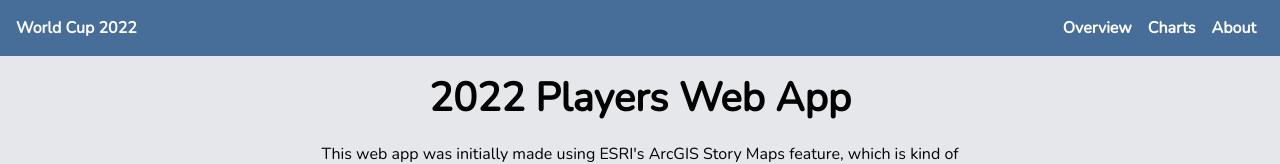
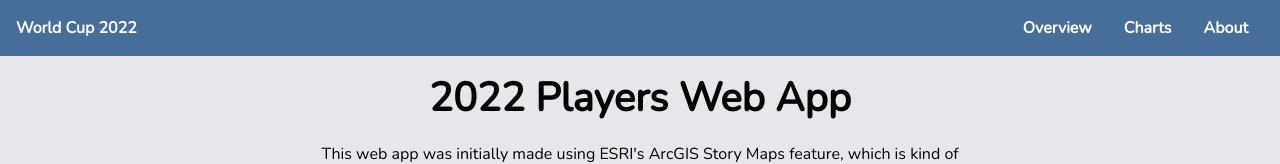
Before and after one commit to wesngu28/world-cup-players, a Next.js app: page /about in a window 1280 px wide. Shown: the top 164 px of the page. Built offline with nearby package versions, Linux system fonts and the light colour scheme.

Commit message:
navbar responsive

```diff
--- a/components/Navbar.tsx
+++ b/components/Navbar.tsx
@@ -1,9 +1,9 @@
 export default function Navbar() {
   return(
     <nav>
-      <a className={"p-2"} href="/">Overview</a>
-      <a className={"p-2"} href="/charts">Charts</a>
-      <a className={"p-2"} href="/about">About</a>
+      <a className={"p-2 md:p-4"} href="/">Overview</a>
+      <a className={"p-2 md:p-4"} href="/charts">Charts</a>
+      <a className={"p-2 md:p-4"} href="/about">About</a>
     </nav>
   )
 }
```
